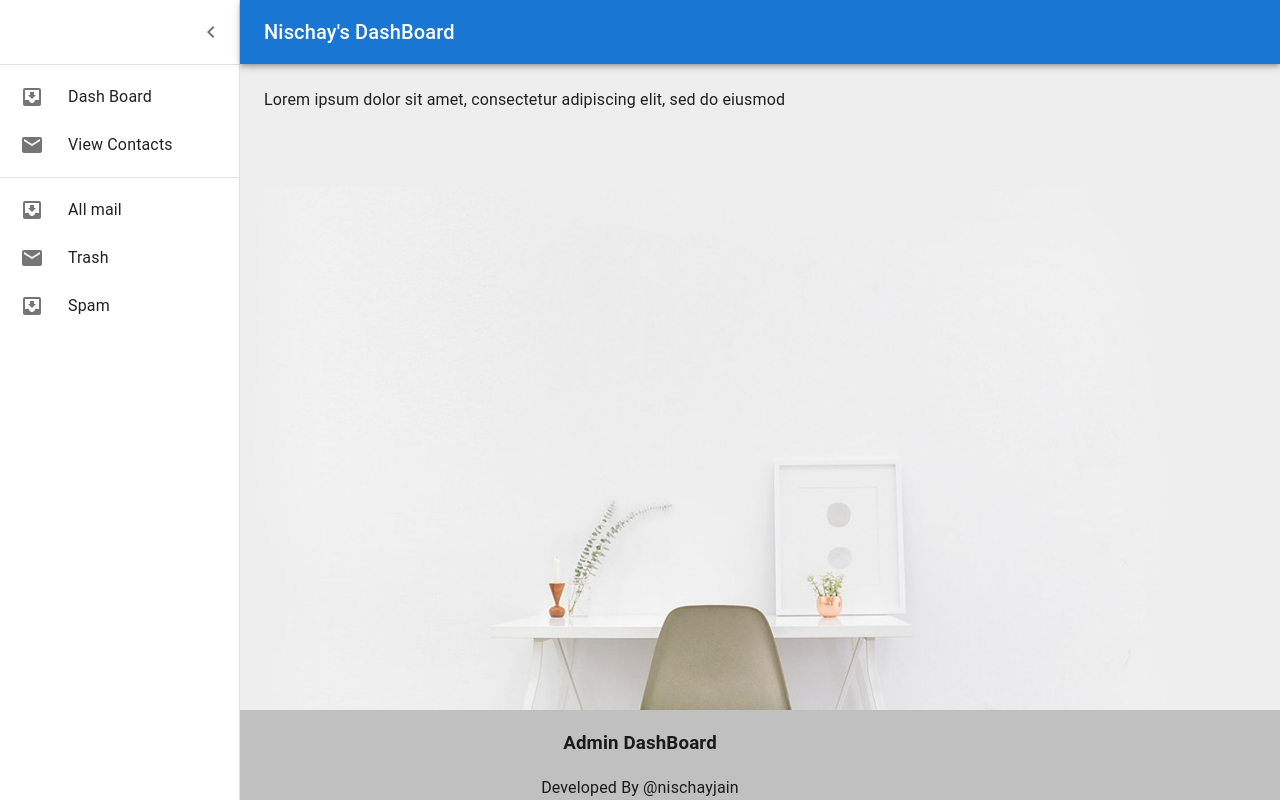
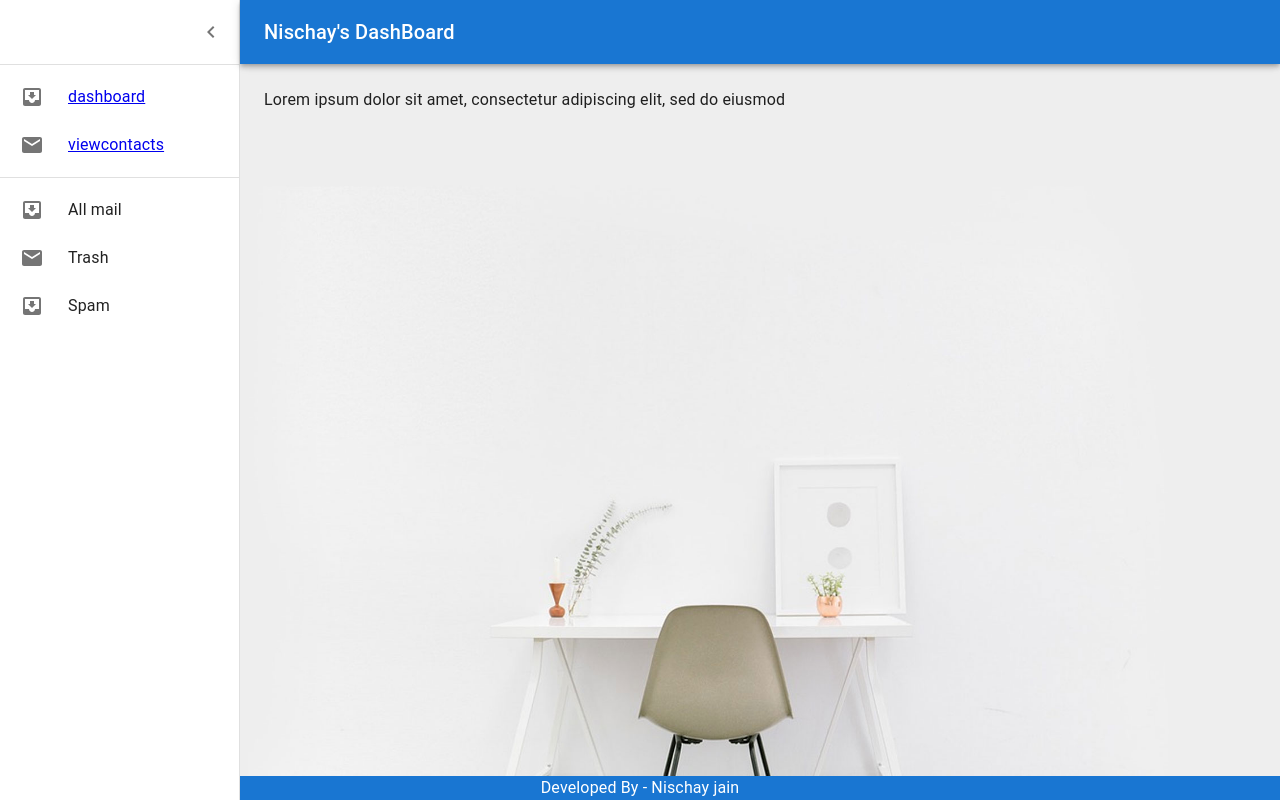
Before and after one commit to nischayjain4948/hubspot_admin, a React (Create React App) app: page /home in a window 1280 px wide. Built offline with nearby package versions, Linux system fonts and the light colour scheme.

Commit message:
changes in dashboard front-end

```diff
--- a/src/App.css
+++ b/src/App.css
@@ -4,7 +4,9 @@
   bottom: 0;
   text-align: center;
   width: 100%;
-  background-color: #c0c0c0;
+  min-width: 30px;
+  background-color: #1976D2;
+  color: #fff;
 
 }
 
--- a/src/components/Footer.jsx
+++ b/src/components/Footer.jsx
@@ -1,11 +1,10 @@
-import React from 'react'
+import React, { useEffect, useState } from 'react'
 
 const Footer = () => {
+
   return (
     <div className='footer' >
-
-      <h3>Admin DashBoard</h3><span>Developed By @nischayjain</span>
-
+    <span>Developed By - Nischay jain</span>
     </div>
   )
 }
--- a/src/components/SideBar.jsx
+++ b/src/components/SideBar.jsx
@@ -18,6 +18,7 @@ import ListItemIcon from '@mui/material/ListItemIcon';
 import ListItemText from '@mui/material/ListItemText';
 import InboxIcon from '@mui/icons-material/MoveToInbox';
 import MailIcon from '@mui/icons-material/Mail';
+import { Link } from 'react-router-dom';
 
 const drawerWidth = 240;
 
@@ -128,8 +129,10 @@ export default function SideBar() {
                 </DrawerHeader>
                 <Divider />
                 <List>
-                    {["Dash Board", "View Contacts"].map((text, index) => (
-                        <ListItem key={text} disablePadding sx={{ display: 'block' }}>
+                    {["dashboard", "viewcontacts"].map((text, index) => (
+
+                        <ListItem key={text}    disablePadding sx={{ display: 'block' }}>
+                          <Link to={`/${text}`}>
                             <ListItemButton
                                 sx={{
                                     minHeight: 48,
@@ -137,6 +140,8 @@ export default function SideBar() {
                                     px: 2.5,
                                 }}
                             >
+
+
                                 <ListItemIcon
                                     sx={{
                                         minWidth: 0,
@@ -148,13 +153,15 @@ export default function SideBar() {
                                 </ListItemIcon>
                                 <ListItemText primary={text} sx={{ opacity: open ? 1 : 0 }} />
                             </ListItemButton>
+                             </Link>
                         </ListItem>
                     ))}
                 </List>
                 <Divider />
                 <List>
                     {['All mail', 'Trash', 'Spam'].map((text, index) => (
-                        <ListItem key={text} disablePadding sx={{ display: 'block' }}>
+                        <ListItem key={text}  disablePadding sx={{ display: 'block' }}>
+
                             <ListItemButton
                                 sx={{
                                     minHeight: 48,
--- a/src/pages/Forgot-password.jsx
+++ b/src/pages/Forgot-password.jsx
@@ -41,6 +41,7 @@ const ForgotPassword = () => {
         setEmptyEmailError("");
         setAdminNotFound("")
         setEmailSent("Please check your email to reset your password");
+
 
 
 
```
Also changed, not shown: 1 other file (tests, documents, lock files or other folders).
